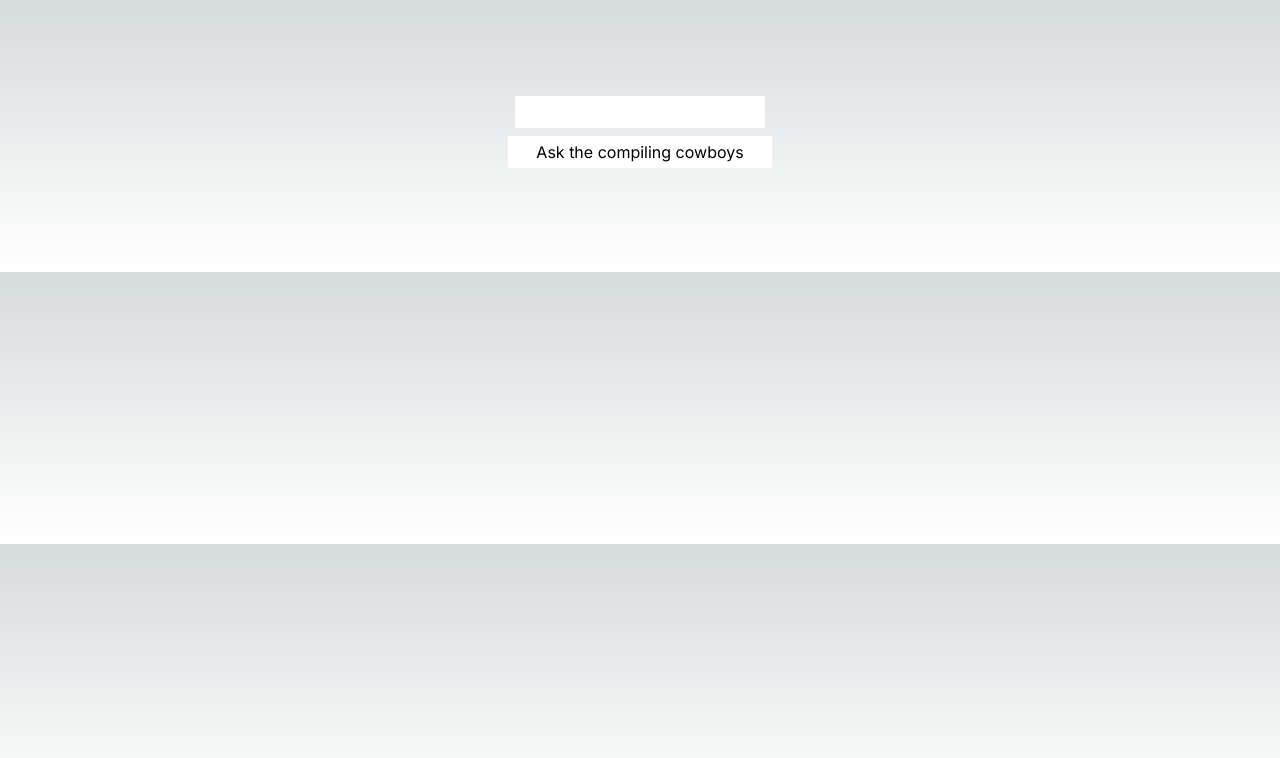
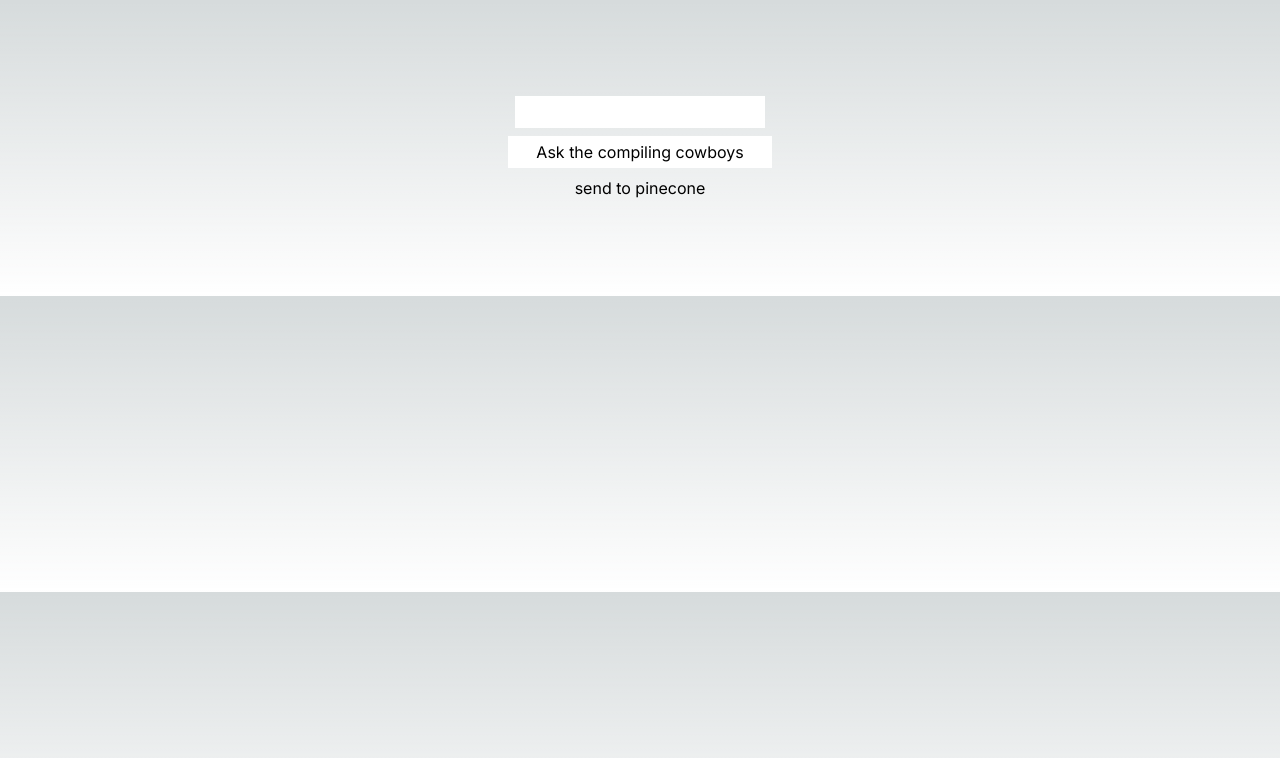
Before and after one commit to DavidEValdes/Intelli-Syllabi, a Next.js app: page / in a window 1280 px wide. Shown: the top 758 px of the page. Built offline with nearby package versions, Linux system fonts and the light colour scheme.

Commit message:
fixed frontend and fixed some errors

```diff
--- a/app/page.tsx
+++ b/app/page.tsx
@@ -68,6 +68,7 @@
       {
         result && <p>{result}</p>
       }
+      <button onClick ={createIndexAndEmbeddings}>send to pinecone</button>
     </main>
   )
 
--- a/package.json
+++ b/package.json
@@ -20,7 +20,11 @@
     "postcss": "8.4.24",
     "react": "18.2.0",
     "react-dom": "18.2.0",
+    "supports-color": "^8.1.1",
     "tailwindcss": "3.3.2",
     "typescript": "5.1.3"
+  },
+  "devDependencies": {
+    "encoding": "^0.1.13"
   }
 }
--- a/utils.ts
+++ b/utils.ts
@@ -47,7 +47,7 @@
 
         const chunks = await textSplitter.createDocuments([text]);
 
-        console.log('text split into ${chunks.length}' chunks);
+        console.log('text split into ${chunks.length}');
         console.log('calli');
 
         const embeddingsArray = await new OpenAIEmbeddings().embedDocuments(
```
Also changed, not shown: 1 other file (tests, documents, lock files or other folders).
